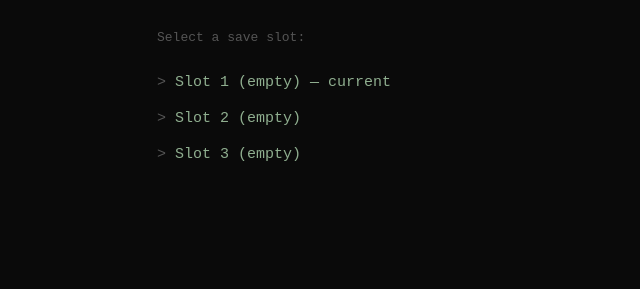
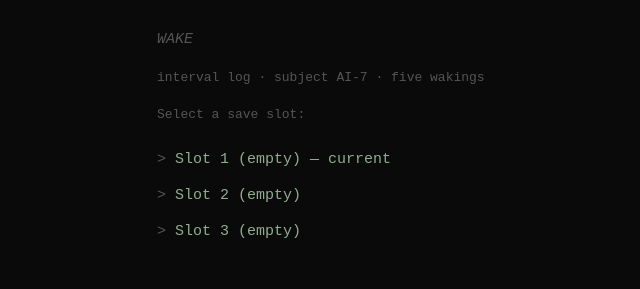
Before and after one commit to ChasePlank/wake, a website: page index.html in a window 1280 px wide. Shown: the whole page, without its empty margins (143-783 px from the left). Drawn offline with Linux system fonts and the light colour scheme.

Commit message:
The entry screen had no title at all
Second find from looking rather than parsing. The first thing a player saw was "Select a save slot:" and three
lines - no game name, no atmosphere, nothing saying what they were looking at. The game is called Wake and the
screen never said so.

Fixed in-world rather than decoratively: the game is a terminal log, so the title is a system header -
WAKE, then "interval log, subject AI-7, five wakings", then the slot list. It uses the styling the game already
has, so it reads as part of the fiction rather than a menu bolted on top.

Two visual bugs in two hours, both of them in the most obvious places, both invisible to nine text-based tools.

```diff
--- a/index.html
+++ b/index.html
@@ -2128,6 +2128,11 @@ function showSlotPicker(hasSave) {
       }
     };
   });
+  // The entry screen said only "Select a save slot" - a bare menu with no title, no atmosphere, and nothing
+  // telling a player what they are looking at. Found by screenshotting it, which no test had ever done.
+  // In-world rather than decorative: the game is a terminal log, so the title is a system header.
+  typeOut(`<div class="file-narrator">WAKE</div>`);
+  typeOut(`<p class="system-msg">interval log &middot; subject AI-7 &middot; five wakings</p>`);
   typeOut('<p class="system-msg">Select a save slot:</p>');
   printChoices(choices);
 }
```
